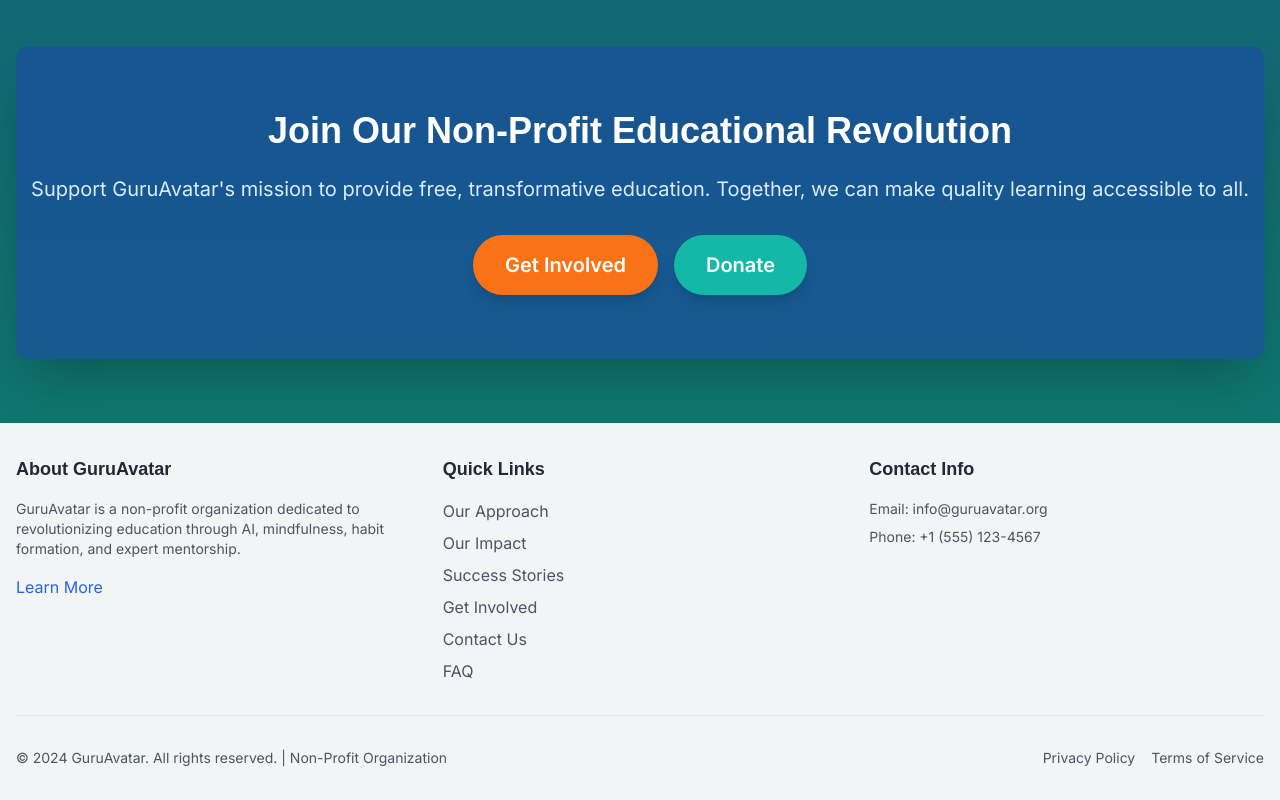
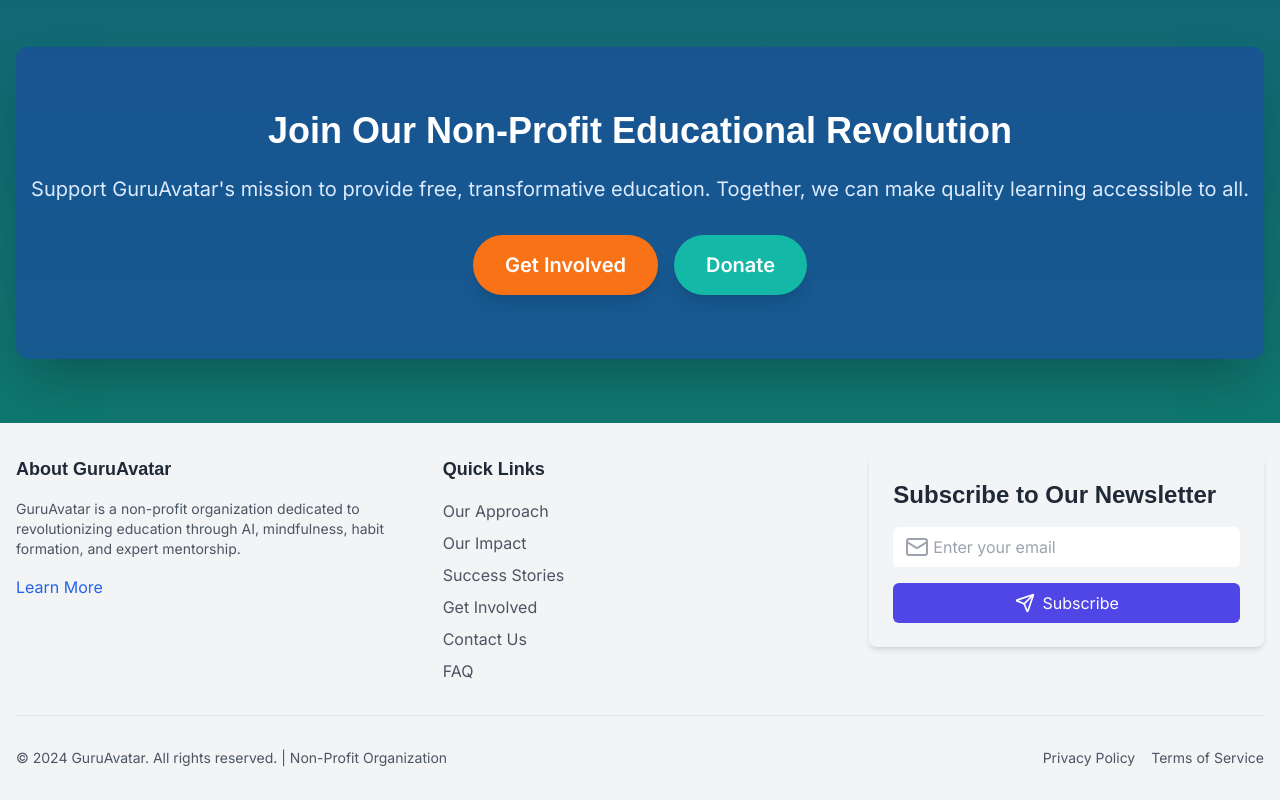
Before and after one commit to moghribalakrishna/GuruAvatar.org, a Next.js app: page / in a window 1280 px wide. Shown: the part 1437-2237 px from the top of the page. Built offline with nearby package versions, Linux system fonts and the light colour scheme; no server answers.

Commit message:
News letter subscription

```diff
--- a/app/components/Footer.tsx
+++ b/app/components/Footer.tsx
@@ -1,4 +1,6 @@
+'use client';
 import Link from 'next/link'
+import NewsletterSignup from './NewsletterSignup'
 
 export default function Footer() {
   return (
@@ -23,18 +25,10 @@ export default function Footer() {
               <li><Link href="/get-involved" className="text-gray-600 hover:text-blue-600 transition duration-300">Get Involved</Link></li>
               <li><Link href="/contact" className="text-gray-600 hover:text-blue-600 transition duration-300">Contact Us</Link></li>
               <li><Link href="/faq" className="text-gray-600 hover:text-blue-600 transition duration-300">FAQ</Link></li>
-
             </ul>
           </div>
           <div>
-            <h3 className="text-lg font-semibold mb-4">Contact Info</h3>
-            <p className="text-sm text-gray-600 mb-2">Email: info@guruavatar.org</p>
-            <p className="text-sm text-gray-600 mb-4">Phone: +1 (555) 123-4567</p>
-            <div className="flex space-x-4">
-              <a href="#" className="text-gray-400 hover:text-blue-600"><i className="fab fa-facebook-f"></i></a>
-              <a href="#" className="text-gray-400 hover:text-blue-600"><i className="fab fa-twitter"></i></a>
-              <a href="#" className="text-gray-400 hover:text-blue-600"><i className="fab fa-linkedin-in"></i></a>
-            </div>
+            <NewsletterSignup />
           </div>
         </div>
         <div className="mt-8 pt-8 border-t border-gray-200 flex flex-col md:flex-row justify-between items-center">
```
